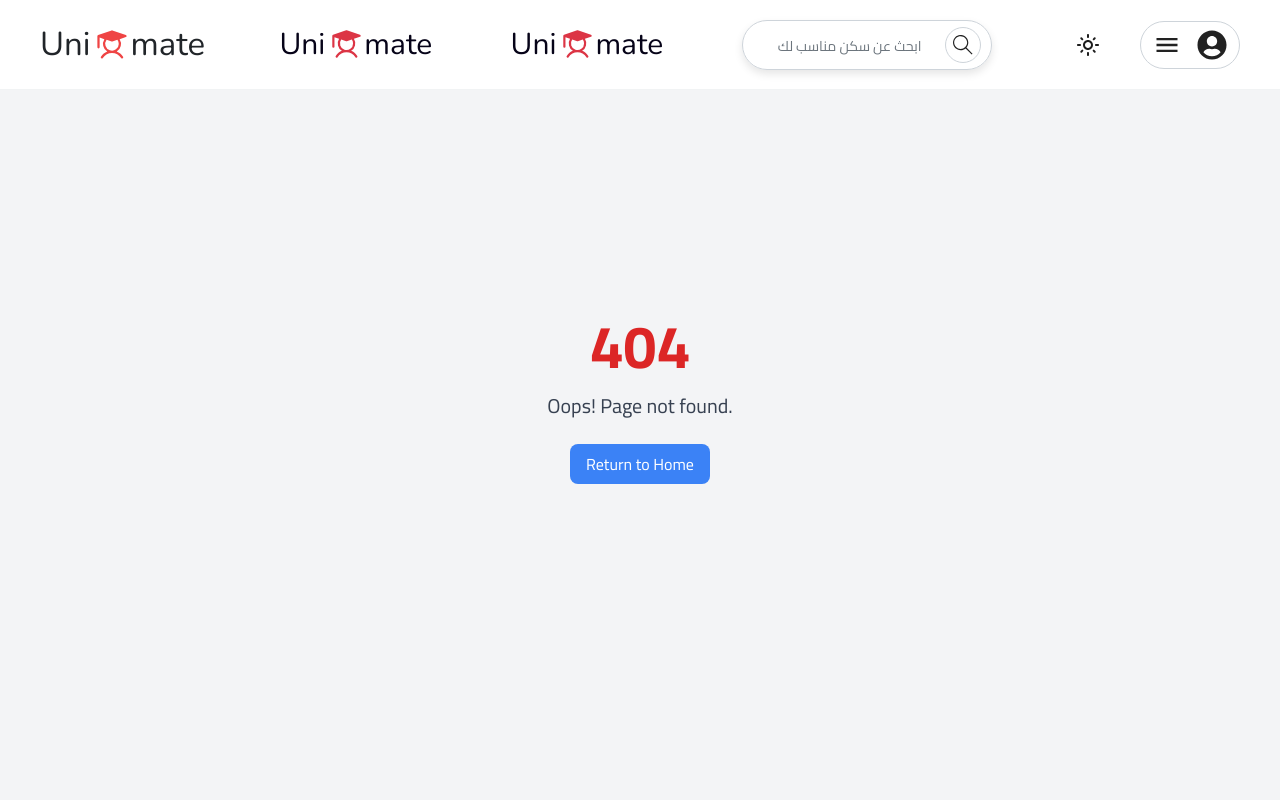
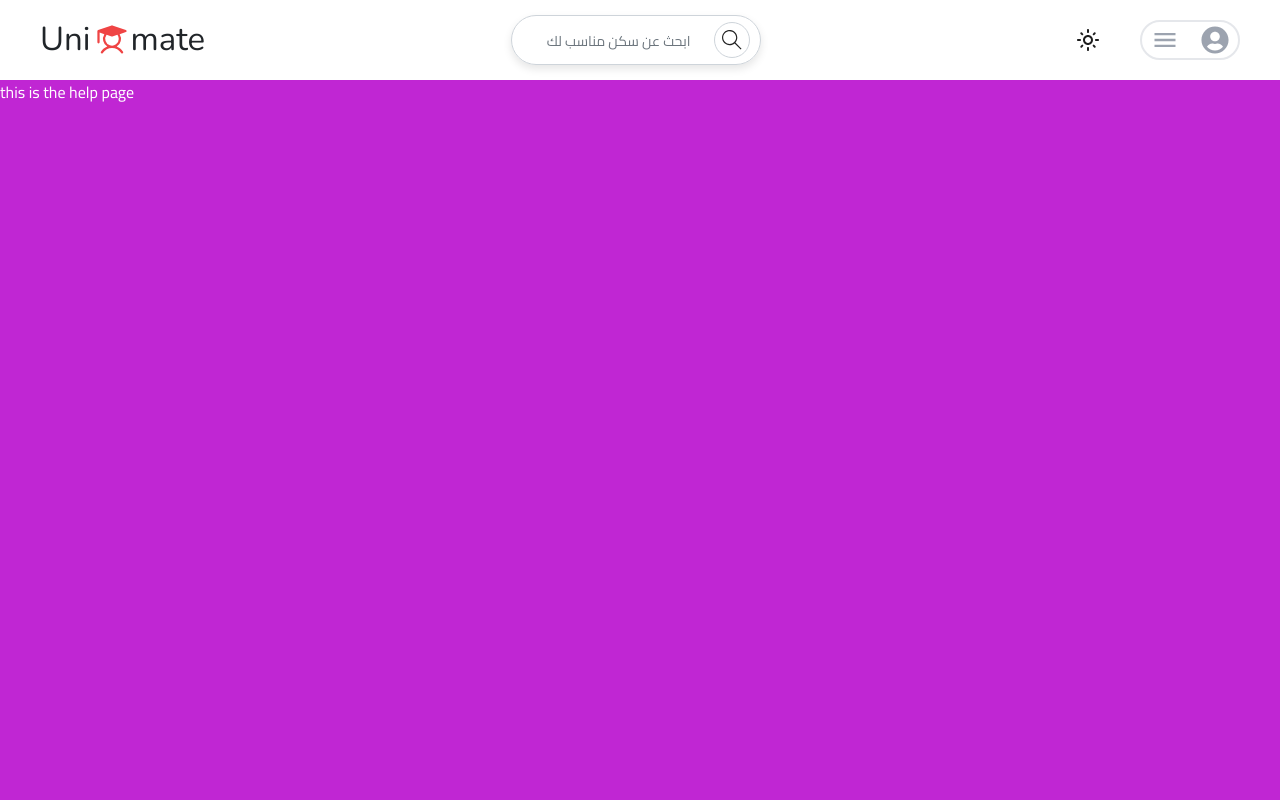
Before and after one commit to Mahmoud-Abd-Elrazek/Unimate, a React (Vite) app: page /help in a window 1280 px wide. Before the commit this address had no page. Shown: the top 800 px of the page. Built offline with nearby package versions, Linux system fonts and the light colour scheme; a web font is replaced by a local one.

Commit message:
fix the signinCard and registerCard

```diff
--- a/package.json
+++ b/package.json
@@ -17,7 +17,7 @@
     "react-icons": "^5.5.0",
     "react-router": "^7.3.0",
     "react-router-dom": "^7.3.0",
-    "swiper": "^11.2.5",
+    "swiper": "^11.2.6",
     "zod": "^3.24.2"
   },
   "devDependencies": {
--- a/src/App.tsx
+++ b/src/App.tsx
@@ -10,6 +10,7 @@ import Footer from './components/footer/footer'
 import SigninCard from './components/signincard/signinCard'
 import Register from './components/RegisterCard/register'
 import SignOutCard from './components/SignOutCard/signoutCard'
+import Help from './pages/Help/help'
 
 // App component  to wrap all routes and components in a Router and Routes
 export default function App() {
@@ -25,6 +26,7 @@ export default function App() {
           <Route path="/SignIn" element={<SigninCard />} />
           <Route path='/register' element={<Register />} />
           <Route path='/signout' element={<SignOutCard />} />
+          <Route path='/help' element={<Help />} />
           <Route path='*' element={<NotFound />} />
         </Routes>
         <Footer />
--- a/src/components/MenuCard/menuCard.tsx
+++ b/src/components/MenuCard/menuCard.tsx
@@ -23,13 +23,13 @@ export default function MenuCard({ setIsOpen }: MenuCardProps) {
 
                 <div className="flex flex-col items-end space-y-4 pt-8">
                     <Link to="/SignIn" className='menu-link' onClick={()=>setIsOpen(false)} >تسجيل الدخول <GoSignIn className='IconSize inline my-3 ml-2' /></Link>
-                    <Link to="/register" className='menu-link'>انشاء حساب جديد <IoPersonAddOutline className='IconSize inline my-3 ml-2' /></Link>
-                    <div className="flex items-center text-xl">
-                    <Link to="/SignOut" className='menu-link '>
+                    <Link to="/register" className='menu-link'onClick={()=>setIsOpen(false)} >انشاء حساب جديد <IoPersonAddOutline className='IconSize inline my-3 ml-2' /></Link>
+                    <div className="flex items-center text-xl"onClick={()=>setIsOpen(false)}>
+                    <Link to="/SignOut" className='menu-link'onClick={()=>setIsOpen(false)}>
                         <img src={Logo} alt="img" className="inline w-[100px] h-[3rem] pb-1.5 mr-1" /> اعرض مسكنك على <IoHomeOutline className='IconSize inline my-3 ml-2' />
                     </Link>
                     </div>
-                    <Link to="/help" className='menu-link'>مركز المساعده <IoIosHelpCircleOutline className='IconSize inline my-3 ml-2'/></Link>
+                    <Link to="/help" className='menu-link' onClick={()=>setIsOpen(false)}>مركز المساعده <IoIosHelpCircleOutline className='IconSize inline my-3 ml-2'/></Link>
                 </div>
             </div>
         </div>
--- a/src/components/RegisterCard/register.tsx
+++ b/src/components/RegisterCard/register.tsx
@@ -2,10 +2,11 @@ import { Link, useNavigate } from "react-router-dom";
 import z from 'zod';
 import { SubmitHandler, useForm } from "react-hook-form";
 import { zodResolver } from "@hookform/resolvers/zod";
+import { useState } from "react";
 
 export default function Register() {
   const navigate = useNavigate();
-
+  const [isclosed,setisclosed]=useState(false);
   const RegisterSchema = z.object({
     firstname: z.string().min(1, { message: "ادخل الاسم الاول" }),
     lastname: z.string().min(1, { message: "ادخل الاسم الاخير" }),
@@ -23,15 +24,17 @@ export default function Register() {
   const OnSubmit: SubmitHandler<RegisterT> = (data) => {
     console.log(data);
     navigate('/');
+    setisclosed(!isclosed);
+
   };
 
   return (
-    <div className="fixed inset-0 flex items-center justify-center bg-black bg-opacity-5 ">
+    <div className="fixed inset-0 flex items-center justify-center bg-black bg-opacity-50 ">
       <div className="bg-white w-[32rem] max-h-[35rem] overflow-y-auto rounded-lg p-3 relative shadow-lg ">
         <div className="mt-2">
           {/* header */}
           <div className="flex justify-between items-center">
-            <button className="text-3xl text-gray-500 hover:text-gray-700">✖</button>
+            <button className="text-3xl text-gray-500 hover:text-gray-700" onClick={()=>navigate(-1)}>✖</button>
             <h2 className="text-2xl">انشاء حساب جديد</h2>
           </div>
           {/* form */}
--- a/src/components/navbar/navbar.tsx
+++ b/src/components/navbar/navbar.tsx
@@ -1,10 +1,10 @@
 import { MdOutlineLightMode } from "react-icons/md";
-import { MdMenu } from "react-icons/md";
+import { IoMdMenu } from "react-icons/io";
 import { Link } from "react-router-dom";
 import { FaUserCircle } from "react-icons/fa";
 import { PiStudentFill } from "react-icons/pi";
 import Search_bar from '../search_bar/search_bar';
-import "./navbar.css"
+// import "./navbar.css"
 import { useState } from "react";
 import MenuCard from "../MenuCard/menuCard";
 
@@ -16,7 +16,7 @@ export default function NavBar() {
     const [isMenuOpen, setIsMenuOpen] = useState(false);
 
     return (
-        <div className='header'>
+        <div className='px-1 md:px-10 m-0 h-[80px] w-full flex justify-between items-center'>
             {/* Logo */}
 
             <Link to='/' className='flex flex-wrap justify-center items-center text-center text-[#212529] font-[Nunito] cursor-pointer'>
@@ -25,25 +25,17 @@ export default function NavBar() {
                 <span className="font-[Nunito] text-[24px] sm:text-[33px]">mate</span>
             </Link>
 
-            <a className='logo-color'>
-                <span>Uni</span>
-                <PiStudentFill />
-                <span>mate</span>
-            </a>
 
 
-            <a className='logo-color'>
-                <span>Uni</span>
-                <PiStudentFill />
-                <span>mate</span>
-            </a>
+
+
 
             {/* Search bar */}
-            {/* <div className='hidden lg:block'> */}
+            <div className='hidden lg:block'>
             <div>
                 <Search_bar />
             </div>
-
+            </div>
             {/* user */}
             <div className='flex justify-between items-center gap-[30px]'>
 
@@ -58,11 +50,9 @@ export default function NavBar() {
                 </div>
 
                 {/* user icon */}
-                <div className='user-icon'>
-                    <MdMenu className='menu-bar' />
-                    <div>
-                        <FaUserCircle className='user-icon-container' />
-                    </div>
+                <div className='border-gray-200 border-2 rounded-3xl flex items-center w-[100px] justify-around h-10 hover:cursor-pointer'  onClick={() => setIsMenuOpen(!isMenuOpen)}>
+                <IoMdMenu className='w-7 h-7 mr-1 hover:cursor-pointer text-gray-400' />
+                <FaUserCircle className='w-7 h-7 hover:cursor-pointer text-gray-400' />
                 </div>
 
             </div>
--- a/src/components/signincard/signinCard.tsx
+++ b/src/components/signincard/signinCard.tsx
@@ -1,4 +1,5 @@
 import { zodResolver } from "@hookform/resolvers/zod";
+import {  useState } from "react";
 import { useForm, SubmitHandler } from "react-hook-form";
 import { Link, useNavigate } from "react-router-dom";
 import z from "zod"
@@ -7,6 +8,7 @@ import z from "zod"
 
 export default function SignIn() {
     const navigate = useNavigate()
+    const [isclosed,setisclosed]=useState(false)
 
     // handel the form and vaildate it
     const SingInSchema = z.object({
@@ -22,16 +24,19 @@ export default function SignIn() {
     const OnSubmit: SubmitHandler<SignT> = (data) => {
         console.log(data)
         navigate('/', { replace: true })
+        setisclosed(!isclosed)
     }
+
     return (
-        <div className="fixed inset-0 flex items-center justify-center bg-black bg-opacity-5 ">
+        <>
+        {<div className="fixed inset-0 flex items-center justify-center bg-black bg-opacity-50 ">
             <div className="bg-white w-[30rem] min-h-[30rem] rounded-lg p-6 relative shadow-lg">
                 <div className="">
                     {/* header */}
                     <div className="flex justify-between items-center">
                         <button
                             className=" text-3xl  text-gray-500 hover:text-gray-700"
-                            // onClick={()=>setIsOpen(true)}
+                            onClick={() => navigate(-1)}
                         >
                             ✖
                         </button>
@@ -61,6 +66,7 @@ export default function SignIn() {
                     </div>
                 </div>
             </div>
-        </div>
+        </div>}
+        </>
     );
 }
--- a/src/index.css
+++ b/src/index.css
@@ -39,6 +39,6 @@
     @apply text-red-600;
 }
 .BODY{
-    @apply mt-[5rem];
+    /* @apply mt-[5rem]; */
     @apply py-[5rem];
 }
--- /dev/null
+++ b/src/pages/Help/help.tsx
@@ -0,0 +1,9 @@
+// import React from 'react'
+
+export default function Help() {
+  return (
+    <div className="bg-fuchsia-600 h-lvh text-white">
+      this is the help page
+    </div>
+  )
+}
--- a/src/pages/home/home.tsx
+++ b/src/pages/home/home.tsx
@@ -1,14 +1,15 @@
 // import React from 'react'
-import "./home.css"
-import ApartmentCard from "../../components/ApartmentCard/ApartmentCard"
+// import "./home.css"
+// import ApartmentCard from "../../components/ApartmentCard/ApartmentCard"
 import Search_bar from '../../components/search_bar/search_bar'
 export default function Home() {
   return (
-    <div className='min-h-lvh bg-orange-500 BODY'>
+    <div className='min-h-lvh  BODY'>
       <div className='lg:hidden flex justify-center items-center'>
         <Search_bar />
       </div>
-      <div className="flex flex-wrap gap-4 p-4 mt-[6rem] justify-center ">
+      <div className="flex flex-wrap gap-4 p-4  justify-center ">
+          {/* <ApartmentCard />
           <ApartmentCard />
           <ApartmentCard />
           <ApartmentCard />
@@ -16,8 +17,7 @@ export default function Home() {
           <ApartmentCard />
           <ApartmentCard />
           <ApartmentCard />
-          <ApartmentCard />
-          <ApartmentCard />
+          <ApartmentCard /> */}
         </div>
     </div>
   )
```
Also changed, not shown: 1 other file (tests, documents, lock files or other folders).
